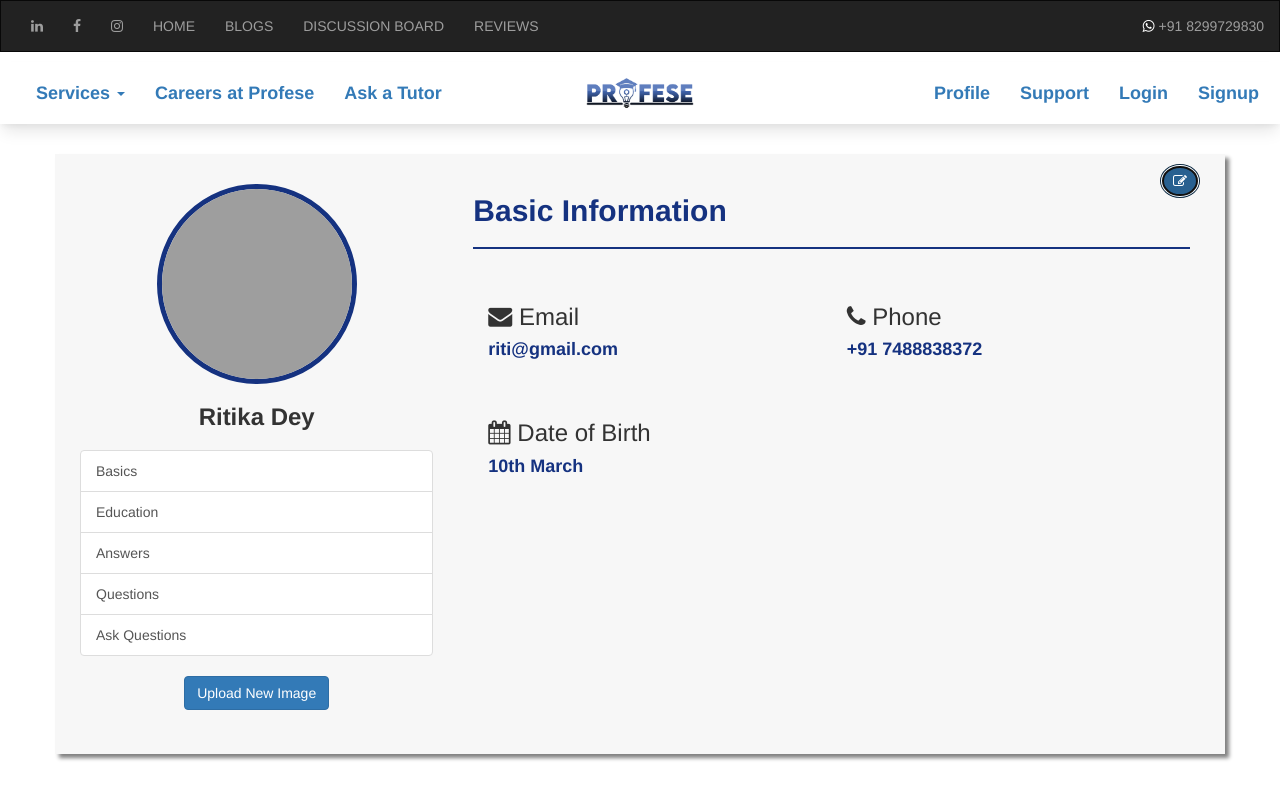
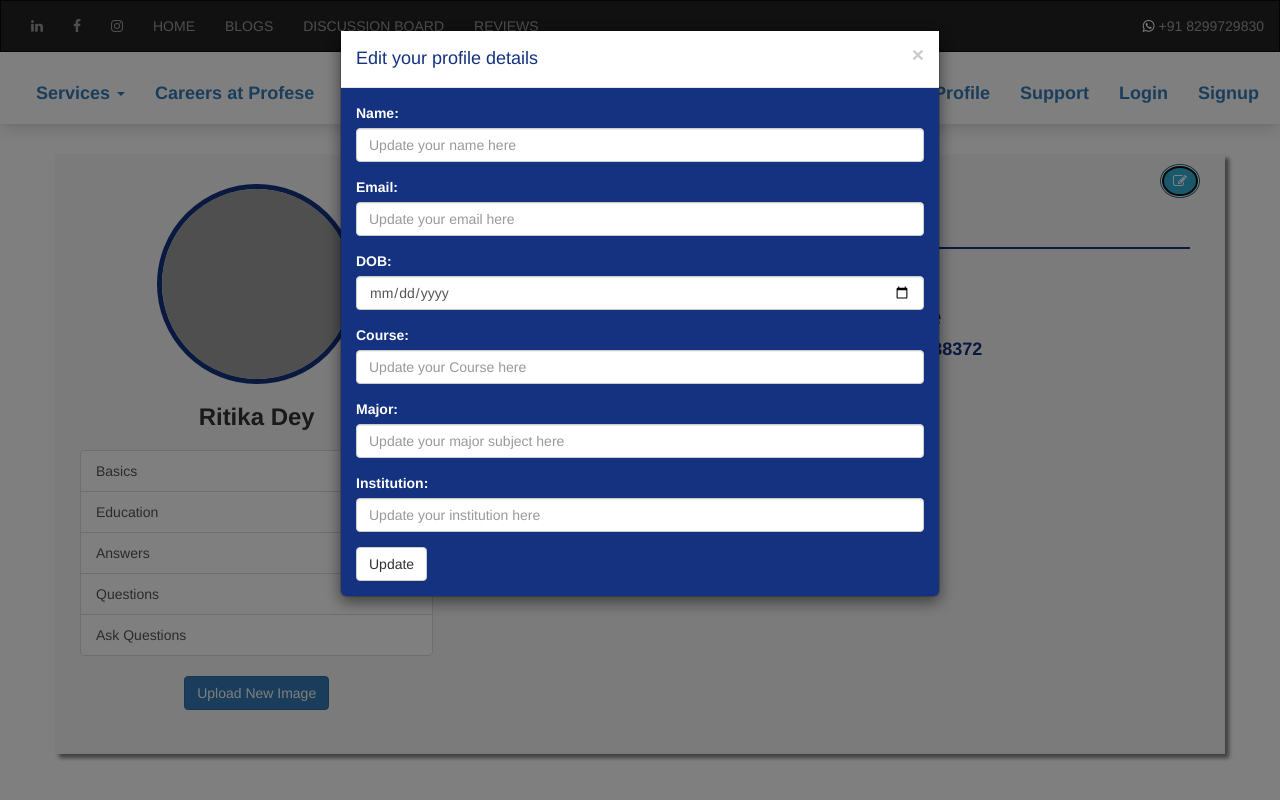
Before and after one commit to Proeduc/profese, a React (Create React App) app: page /profile in a window 1280 px wide. Both pictures are taken after a click on the button 1179 px from the left and 181 px from the top of the page. Built offline with nearby package versions, Linux system fonts and the light colour scheme; grey boxes are pictures that could not be loaded; a web font is replaced by a local one.

Commit message:
Profile edit modal added

```diff
--- a/src/pages/profile/Profile.css
+++ b/src/pages/profile/Profile.css
@@ -92,3 +92,28 @@
 ::-webkit-scrollbar-thumb:hover {
   background: #102561;
 }
+
+
+/* modal style */
+
+.ReactModal__Overlay {
+  opacity: 0;
+  transition: opacity 200ms ease-in;
+}
+
+.ReactModal__Overlay--after-open{
+  opacity: 1;
+}
+
+.ReactModal__Overlay--before-close{
+  opacity: 0;
+}
+
+.profile__edit{
+  padding: 10px;
+  background-color: #153280;
+  color: white;
+}
+.profile__edit form .form-group{
+  margin-top: 15px;
+}
--- a/src/pages/profile/Profile.js
+++ b/src/pages/profile/Profile.js
@@ -5,12 +5,14 @@ import UserAns from './UserAns'
 import UserBasics from './UserBasics'
 import UserEdu from './UserEdu'
 import UserQues from './UserQues'
+import Modal from 'react-modal'
 
  function Profile() {
    const [ShowBasics, setShowBasics] = useState(false)
    const [ShowAns, setShowAns] = useState(false)
    const [ShowEdu, setShowEdu] = useState(false)
    const [ShowQues, setShowQues] = useState(false)
+   const [IsModalOpen, setIsModalOpen] = useState(false)
 
    const changeBasics = () => {
     setShowBasics(true)
@@ -68,7 +70,81 @@ import UserQues from './UserQues'
 
          {/* profile data */}
           <div className="col-sm-8 profile__data">
-              <button style={{float:"right", borderRadius:"50%"}} className="btn btn-primary"><i className="fa fa-edit" aria-hidden="true"></i></button>
+              {/* modal content */}
+              <button type="button" className="btn btn-info" data-toggle="modal" data-target="#profileModal" style={{float:"right", borderRadius:"50%"}}><i className="fa fa-edit" aria-hidden="true"></i></button>
+
+              {/* <!-- Modal --> */}
+              <div id="profileModal" className="modal fade" role="dialog">
+                <div className="modal-dialog">
+                  {/* <!-- Modal content--> */}
+                  <div className="modal-content" style={{backgroundColor:"#153280", color:"white"}}>
+                    <div className="modal-header" style={{backgroundColor:"white", color:"#153280", fontWeight:"bold"}}>
+                      <button type="button" className="close" data-dismiss="modal">&times;</button>
+                      <h4 className="modal-title">Edit your profile details</h4>
+                    </div>
+                    <div className="modal-body">
+                        <div className="form-group">
+                          <label htmlFor="name">Name:</label>
+                          <input
+                              type="text"
+                              name="name"
+                              className="form-control"
+                              placeholder="Update your name here" required/>
+                        </div>
+
+                        <div className="form-group">
+                          <label htmlFor="email">Email:</label>
+                          <input
+                              type="text"
+                              name="email"
+                              className="form-control"
+                              placeholder="Update your email here" required/>
+                        </div>
+
+                        <div className="form-group">
+                          <label htmlFor="dob">DOB:</label>
+                          <input
+                              type="date"
+                              name="DOB"
+                              className="form-control"
+                              placeholder="Update your Date of birth here" required/>
+                        </div>
+
+                        <div className="form-group">
+                          <label htmlFor="course">Course:</label>
+                          <input
+                              type="text"
+                              name="course"
+                              className="form-control"
+                              placeholder="Update your Course here" required/>
+                        </div>
+
+                        <div className="form-group">
+                          <label htmlFor="major">Major:</label>
+                          <input
+                              type="text"
+                              name="major"
+                              className="form-control"
+                              placeholder="Update your major subject here" required/>
+                        </div>
+
+                        <div className="form-group">
+                          <label htmlFor="institution">Institution:</label>
+                          <input
+                              type="text"
+                              name="institution"
+                              className="form-control"
+                              placeholder="Update your institution here" required/>
+                        </div>
+
+
+                        <button className="btn btn-default">Update</button>
+                    </div>
+                  </div>
+                </div>
+              </div>
+
+
               {
                 ShowBasics ? <UserBasics /> : (ShowEdu ? <UserEdu /> : (ShowAns ? <UserAns /> : ShowQues ? <UserQues /> : <UserBasics />))
               }
```
